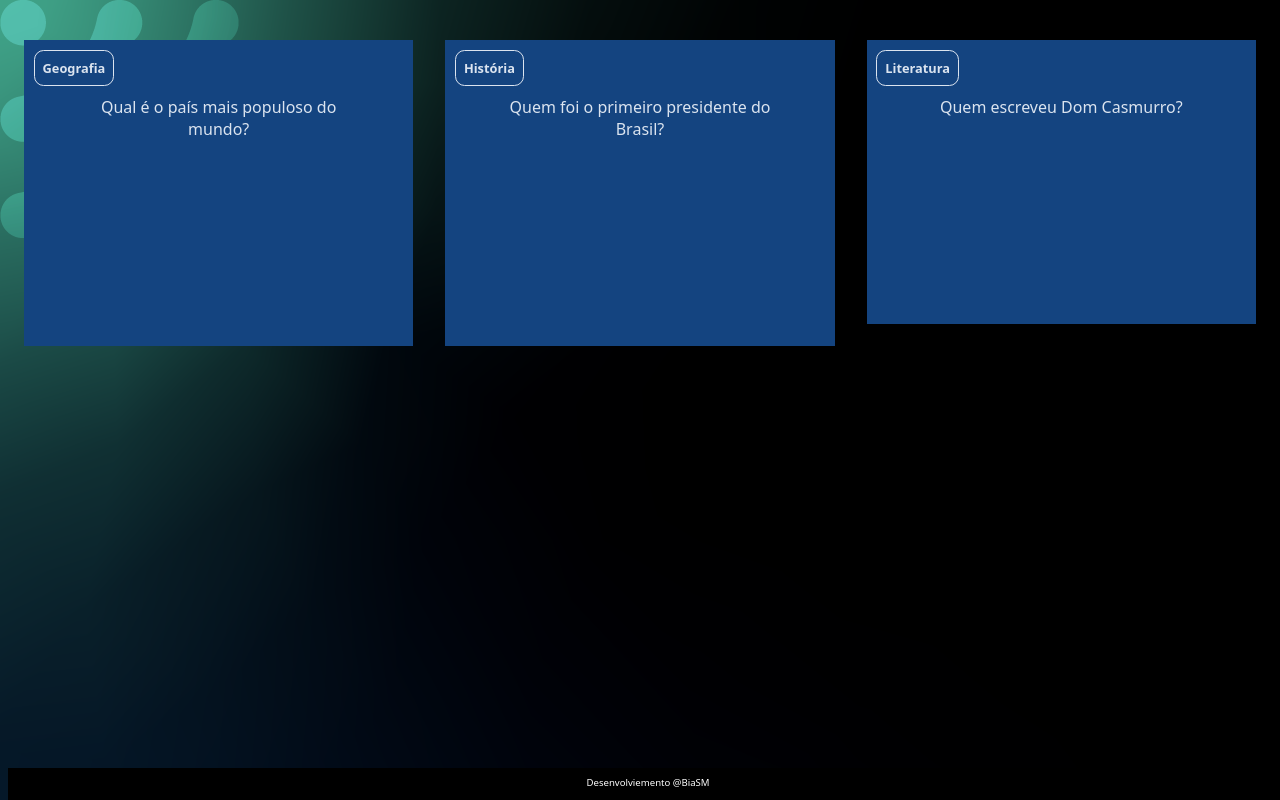
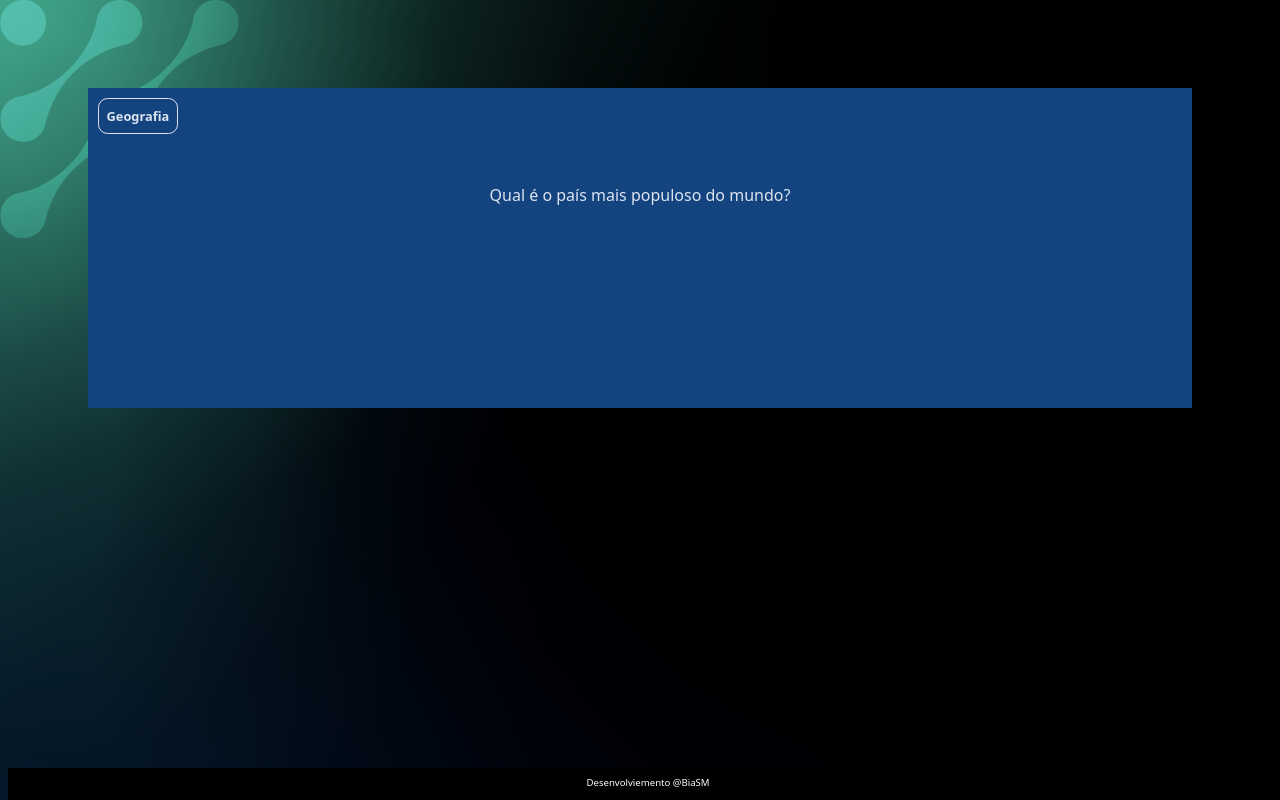
Before and after one commit to Biahsm/pagina-qeb-beatriz, a plain HTML site: page index.html in a window 1280 px wide. Drawn offline with Linux system fonts and the light colour scheme.

```diff
--- a/assets/style.css
+++ b/assets/style.css
@@ -1,4 +1,4 @@
-:root{
+:root {
     --text-color: #DBE4EF;
     --card-front-color: #144480;
     --card-back-color: #00F4BF;
@@ -11,6 +11,10 @@
 
 #container {
     display: flex;
+    flex-wrap: wrap;
+    justify-content: space-between;
+    padding: 4rem;
+    gap: 1.5rem;
 }
 
 .cartao {
@@ -24,12 +28,12 @@
     background-color: var(--card-front-color);
     text-align: center;
     /* ackground-color: blueviolet; */
-    height: 100%
+    height: 100%;
     transform-style: preserve-3d;
     transition: transform 300ms ease-in-out;
 }
 
-.cartao__conteudo h3{
+.cartao__conteudo h3 {
     color: var(--text-color);
     border: 1px solid var(--text-color);
     text-align: left;
@@ -43,7 +47,8 @@
 
 .cartao__conteudo p {
     margin-top: 1rem;
-    padding: 3.5rem;
+    padding: 2rem;
+    margin-top: 4rem;
 }
 
 .cartao__conteudo__pergunta p {
@@ -58,11 +63,15 @@
 
 .cartao:hover .cartao__conteudo {
     transform: rotateY(180deg);
+
 }
 
-.cartao__conteudo__resposta,
-.cartao__conteudo__pergunta{
+.cartao__conteudo__pergunta,
+.cartao__conteudo__resposta {
   backface-visibility: hidden;
+  position: absolute;
+  height: 100%;
+  width: 100%;
 }
 
 .cartao__conteudo__resposta {
--- a/index.html
+++ b/index.html
@@ -20,29 +20,6 @@
                     </div>
                  </div>
             </article>
-        <article class="cartao">
-                <div class="cartao__conteudo">
-                    <h3>História</h3>
-                    <div class="cartao__conteudo__pergunta">
-                       <p>Quem foi o primeiro presidente do Brasil?</p>
-                    </div>
-                    <div class="cartao__conteudo__resposta">
-                        <p>Deodoro da Fonseca</p>
-                    </div>
-                </div>
-            </article>
-            <article class="cartao">
-                <div class="cartao__conteudo">
-                    <h3>Literatura</h3>
-                    <div class="cartao__conteudo__pergunta">
-                        <p>Quem escreveu Dom Casmurro?</p>
-                    </div>
-                    <div class="cartao__conteudo__resposta">
-                       <p>Machado de Assis</p>
-                    </div>
-                </div>
-            </article>
-
         </section>
     </main>
     <footer>
```
Also changed, not shown: perguntas.js (added, +17 -0 lines).
